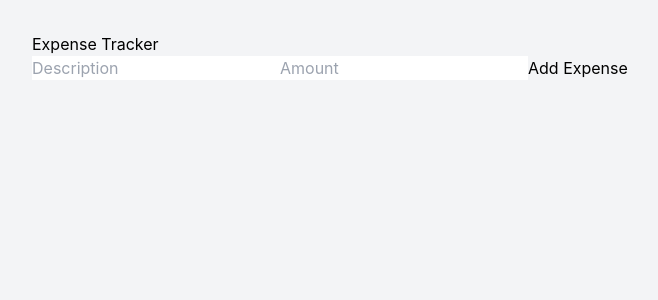
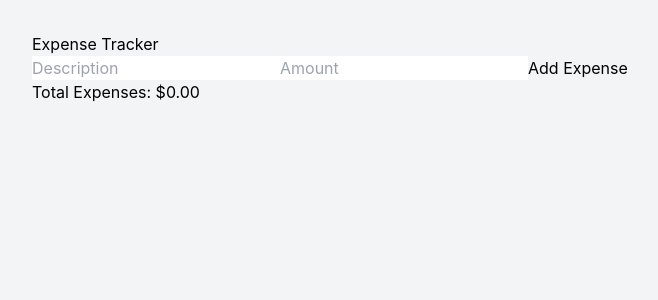
Before and after one commit to Kamaruddheen/react-example, a React (Vite) app: page /expense-tracker in a window 1280 px wide. Shown: the top 300 px of the page, without its empty margins (0-658 px from the left). Built offline with nearby package versions, Linux system fonts and the light colour scheme; the HTML template or start-up script is replaced by a standard one.

Commit message:
feat: calculate total expense

```diff
--- a/src/Components/Examples/ExpenseTracker/ExpenseTracker.jsx
+++ b/src/Components/Examples/ExpenseTracker/ExpenseTracker.jsx
@@ -11,6 +11,12 @@ const ExpenseTracker = () => {
       setDescription("");
       setAmount("");
     }
+  };
+
+  const getTotalExpenses = () => {
+    return expenses
+      .reduce((total, expense) => total + expense.amount, 0)
+      .toFixed(2);
   };
 
   return (
@@ -38,6 +44,7 @@ const ExpenseTracker = () => {
           </li>
         ))}
       </ul>
+      <h3>Total Expenses: ${getTotalExpenses()}</h3>
     </div>
   );
 };
```
